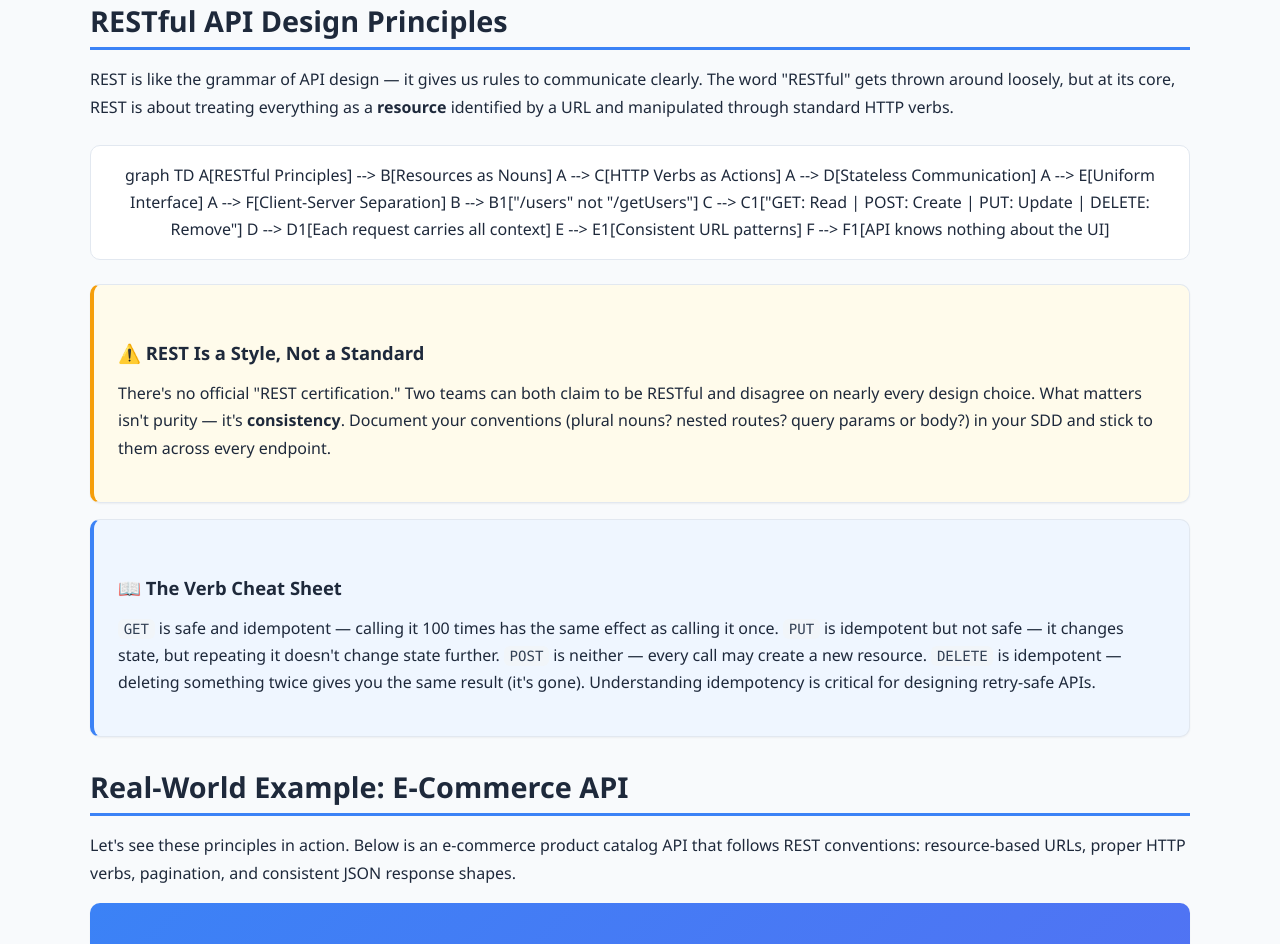
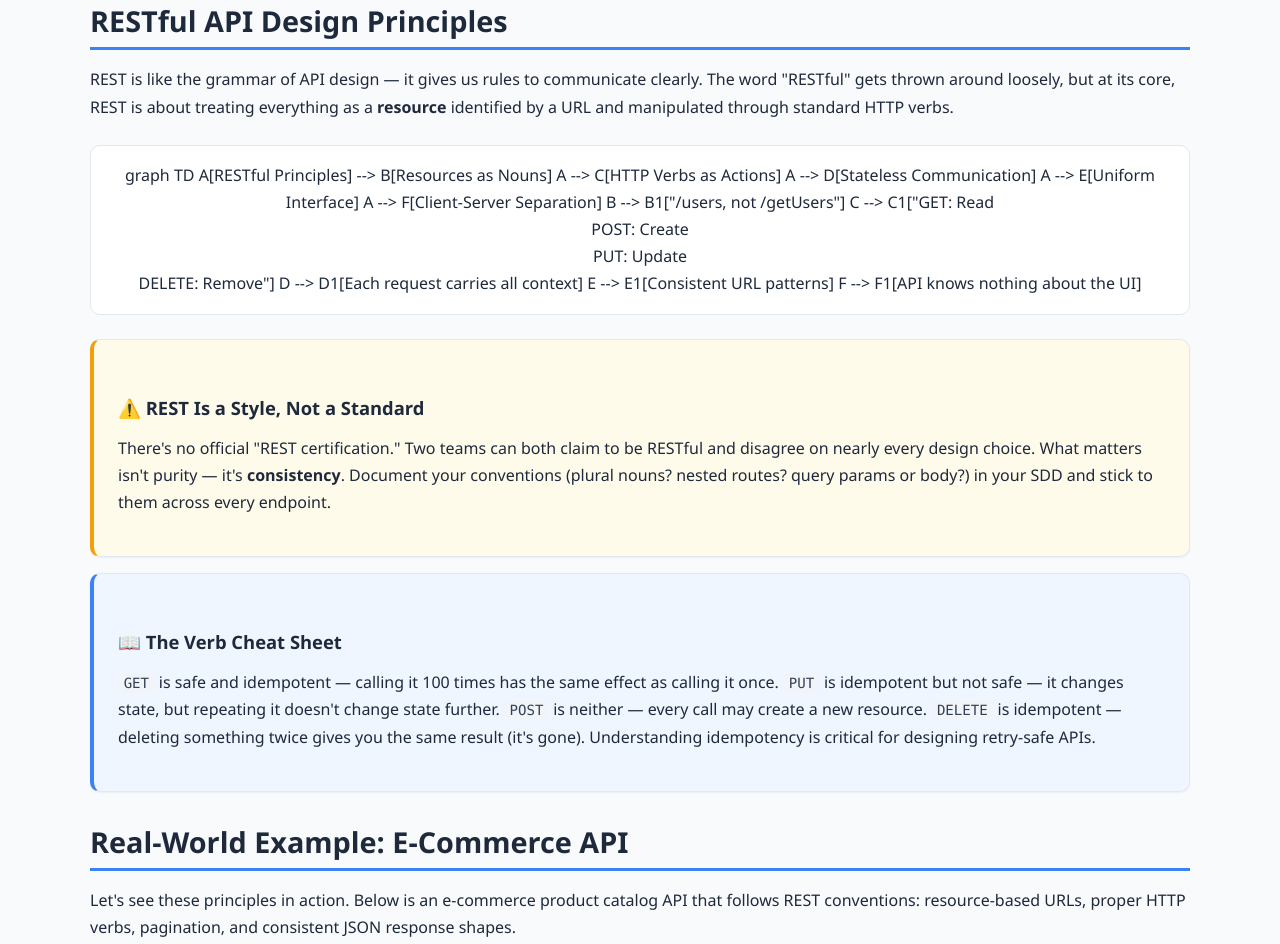
Before and after one commit to rmdelapaz/sdd, a plain HTML site: page api_interface_design.html in a window 1280 px wide. Shown: the part 2174-3118 px from the top of the page. Drawn offline with Linux system fonts and the light colour scheme.

Commit message:
mermaid fix

```diff
--- a/api_interface_design.html
+++ b/api_interface_design.html
@@ -122,8 +122,8 @@
                     A --> E[Uniform Interface]
                     A --> F[Client-Server Separation]
 
-                    B --> B1["/users" not "/getUsers"]
-                    C --> C1["GET: Read | POST: Create | PUT: Update | DELETE: Remove"]
+                    B --> B1["/users, not /getUsers"]
+                    C --> C1["GET: Read<br/>POST: Create<br/>PUT: Update<br/>DELETE: Remove"]
                     D --> D1[Each request carries all context]
                     E --> E1[Consistent URL patterns]
                     F --> F1[API knows nothing about the UI]
@@ -440,19 +440,16 @@
         ctx.beginPath();
         ctx.arc(w * 0.12, h * 0.55, 16, 0, 2 * Math.PI);
         ctx.fill();
-        // Body
         ctx.strokeStyle = C.accent3;
         ctx.lineWidth = 2;
         ctx.beginPath();
         ctx.moveTo(w * 0.12, h * 0.59);
         ctx.lineTo(w * 0.12, h * 0.72);
         ctx.stroke();
-        // Arms
         ctx.beginPath();
         ctx.moveTo(w * 0.08, h * 0.64);
         ctx.lineTo(w * 0.16, h * 0.64);
         ctx.stroke();
-        // Legs
         ctx.beginPath();
         ctx.moveTo(w * 0.12, h * 0.72);
         ctx.lineTo(w * 0.09, h * 0.82);
@@ -481,7 +478,6 @@
         ctx.font = '10px monospace';
         ctx.fillText('GET /users', w * 0.21, h * 0.43);
 
-        // Request arrow
         ctx.strokeStyle = C.accent1;
         ctx.lineWidth = 2;
         ctx.setLineDash([4, 4]);
@@ -491,7 +487,6 @@
         ctx.stroke();
         ctx.setLineDash([]);
 
-        // Arrow head
         ctx.beginPath();
         ctx.moveTo(w * 0.25, h * 0.55);
         ctx.lineTo(w * 0.24, h * 0.53);
@@ -503,7 +498,6 @@
         ctx.font = '10px Arial';
         ctx.fillText('Request →', w * 0.18, h * 0.52);
 
-        // Response arrow (right side, coming out)
         ctx.strokeStyle = C.accent2;
         ctx.lineWidth = 2;
         ctx.setLineDash([4, 4]);
@@ -524,7 +518,6 @@
         ctx.font = '10px Arial';
         ctx.fillText('← Response', w * 0.78, h * 0.52);
 
-        // JSON response box on far right
         ctx.fillStyle = C.card;
         ctx.strokeStyle = C.border;
         ctx.lineWidth = 1;
@@ -543,26 +536,19 @@
     });
 
     // ── Versioning Canvas ────────────────────────────────────────
-    // Timeline showing API versions with deprecation markers
     window.registerCanvas('versioningCanvas', function(ctx, w, h, C) {
         ctx.fillStyle = C.bg;
         ctx.fillRect(0, 0, w, h);
-
-        // Title
         ctx.fillStyle = C.text;
         ctx.font = 'bold 15px Arial';
         ctx.textAlign = 'center';
         ctx.fillText('API Version Timeline', w / 2, 24);
-
-        // Timeline line
         ctx.strokeStyle = C.border;
         ctx.lineWidth = 3;
         ctx.beginPath();
         ctx.moveTo(50, 130);
         ctx.lineTo(w - 50, 130);
         ctx.stroke();
-
-        // Arrowhead at end
         ctx.fillStyle = C.border;
         ctx.beginPath();
         ctx.moveTo(w - 50, 130);
@@ -570,33 +556,24 @@
         ctx.lineTo(w - 60, 136);
         ctx.closePath();
         ctx.fill();
-
         var versions = [
             { x: w * 0.15, label: 'v1', color: C.accent1, features: 'Basic CRUD',   deprecated: true },
             { x: w * 0.38, label: 'v2', color: C.accent2, features: '+ Filtering',   deprecated: true },
             { x: w * 0.61, label: 'v3', color: C.accent4, features: '+ Webhooks',    deprecated: false },
             { x: w * 0.82, label: 'v4', color: C.accent3, features: '+ GraphQL',     deprecated: false }
         ];
-
         versions.forEach(function(v) {
-            // Version circle
             ctx.fillStyle = v.color;
             ctx.beginPath();
             ctx.arc(v.x, 130, 20, 0, 2 * Math.PI);
             ctx.fill();
-
-            // Version label
             ctx.fillStyle = C.card;
             ctx.font = 'bold 14px Arial';
             ctx.textAlign = 'center';
             ctx.fillText(v.label, v.x, 135);
-
-            // Features below
             ctx.fillStyle = C.text;
             ctx.font = '11px Arial';
             ctx.fillText(v.features, v.x, 170);
-
-            // Deprecation marker
             if (v.deprecated) {
                 ctx.fillStyle = C.danger;
                 ctx.globalAlpha = 0.15;
@@ -610,22 +587,16 @@
                 ctx.fillText('Deprecated', v.x, 78);
             }
         });
-
-        // URL examples
         ctx.font = '10px monospace';
         ctx.fillStyle = C.textLight;
         ctx.fillText('/api/v1/products', versions[0].x, 200);
         ctx.fillText('/api/v2/products', versions[1].x, 200);
         ctx.fillText('/api/v3/products', versions[2].x, 200);
         ctx.fillText('/api/v4/products', versions[3].x, 200);
-
-        // Best practice note
         ctx.fillStyle = C.text;
         ctx.font = '12px Arial';
         ctx.textAlign = 'center';
         ctx.fillText('Support at least 2 versions concurrently for smooth migrations', w / 2, h - 30);
-
-        // Active window indicator
         ctx.strokeStyle = C.accent1;
         ctx.lineWidth = 2;
         ctx.setLineDash([6, 4]);
@@ -634,90 +605,68 @@
         ctx.fillStyle = C.accent1;
         ctx.font = 'bold 10px Arial';
         ctx.fillText('Active Versions', (versions[2].x + versions[3].x) / 2, 44);
-
         ctx.textAlign = 'start';
     });
 
     // ── Error Canvas ─────────────────────────────────────────────
-    // HTTP error codes with color-coded status blocks
     window.registerCanvas('errorCanvas', function(ctx, w, h, C) {
         ctx.fillStyle = C.bg;
         ctx.fillRect(0, 0, w, h);
-
-        // Title
         ctx.fillStyle = C.text;
         ctx.font = 'bold 15px Arial';
         ctx.textAlign = 'center';
         ctx.fillText('Consistent Error Response Format', w / 2, 24);
-
         var errors = [
             { code: '400', color: C.accent4,  title: 'Bad Request',   field: '"error": "validation_failed", "message": "Email is required"' },
             { code: '401', color: C.danger,    title: 'Unauthorized',  field: '"error": "invalid_token", "message": "Token has expired"' },
             { code: '404', color: C.accent3,   title: 'Not Found',     field: '"error": "resource_not_found", "message": "Product prod_999 not found"' },
             { code: '500', color: C.accent5 || C.muted, title: 'Server Error', field: '"error": "internal_error", "request_id": "req_abc123"' }
         ];
-
         errors.forEach(function(err, i) {
             var y = 45 + i * 68;
-
-            // Status code block
             ctx.fillStyle = err.color;
             ctx.fillRect(40, y, 60, 50);
             ctx.fillStyle = C.card;
             ctx.font = 'bold 18px Arial';
             ctx.textAlign = 'center';
             ctx.fillText(err.code, 70, y + 32);
-
-            // Detail card
             ctx.fillStyle = C.card;
             ctx.fillRect(110, y, w - 150, 50);
             ctx.strokeStyle = C.border;
             ctx.lineWidth = 1;
             ctx.strokeRect(110, y, w - 150, 50);
-
             ctx.textAlign = 'start';
             ctx.fillStyle = C.text;
             ctx.font = 'bold 12px Arial';
             ctx.fillText(err.title, 120, y + 18);
-
             ctx.fillStyle = C.textLight;
             ctx.font = '10px monospace';
-            // Truncate if needed
             var fieldText = err.field;
             if (ctx.measureText(fieldText).width > w - 175) {
                 fieldText = fieldText.substring(0, 60) + '...';
             }
             ctx.fillText(fieldText, 120, y + 38);
         });
-
-        // Best practice bar at bottom
         ctx.fillStyle = C.accent1;
         ctx.fillRect(40, h - 45, w - 80, 32);
         ctx.fillStyle = C.card;
         ctx.font = '12px Arial';
         ctx.textAlign = 'center';
         ctx.fillText('Always return consistent error structure with actionable messages', w / 2, h - 24);
-
         ctx.textAlign = 'start';
     });
 
     // ── Comparison Canvas ────────────────────────────────────────
-    // REST vs GraphQL side-by-side
     window.registerCanvas('comparisonCanvas', function(ctx, w, h, C) {
         ctx.fillStyle = C.bg;
         ctx.fillRect(0, 0, w, h);
-
         var half = w / 2;
-
-        // ── REST side ──
         ctx.fillStyle = C.accent1;
         ctx.fillRect(10, 30, half - 20, h - 40);
-
         ctx.fillStyle = C.card;
         ctx.font = 'bold 18px Arial';
         ctx.textAlign = 'center';
         ctx.fillText('REST', half / 2, 58);
-
         ctx.font = '12px Arial';
         var restPros = ['Simple & familiar', 'HTTP caching built-in', 'Stateless by design'];
         var restCons = ['Over/under fetching', 'Multiple round trips'];
@@ -730,22 +679,16 @@
             ctx.fillText('✗ ' + c, half / 2, 85 + (restPros.length + i) * 22);
         });
         ctx.globalAlpha = 1;
-
-        // REST code example
         ctx.fillStyle = C.card;
         ctx.font = '10px monospace';
         ctx.fillText('GET /users/123', half / 2, h - 65);
         ctx.fillText('GET /users/123/posts', half / 2, h - 50);
         ctx.fillText('GET /users/123/friends', half / 2, h - 35);
-
-        // ── GraphQL side ──
         ctx.fillStyle = C.accent3;
         ctx.fillRect(half + 10, 30, half - 20, h - 40);
-
         ctx.fillStyle = C.card;
         ctx.font = 'bold 18px Arial';
         ctx.fillText('GraphQL', half + half / 2, 58);
-
         ctx.font = '12px Arial';
         var gqlPros = ['Get exactly what you need', 'Single request', 'Strong type system'];
         var gqlCons = ['Steeper learning curve', 'Complex caching'];
@@ -758,20 +701,15 @@
             ctx.fillText('✗ ' + c, half + half / 2, 85 + (gqlPros.length + i) * 22);
         });
         ctx.globalAlpha = 1;
-
-        // GraphQL code example
         ctx.fillStyle = C.card;
         ctx.font = '10px monospace';
         ctx.fillText('query {', half + half / 2, h - 75);
         ctx.fillText('  user(id: 123) {', half + half / 2, h - 60);
         ctx.fillText('    name, posts, friends', half + half / 2, h - 45);
         ctx.fillText('  }', half + half / 2, h - 30);
-
-        // VS divider
         ctx.fillStyle = C.text;
         ctx.font = 'bold 22px Arial';
         ctx.fillText('VS', w / 2, h / 2 + 5);
-
         ctx.textAlign = 'start';
     });
     </script>
```
